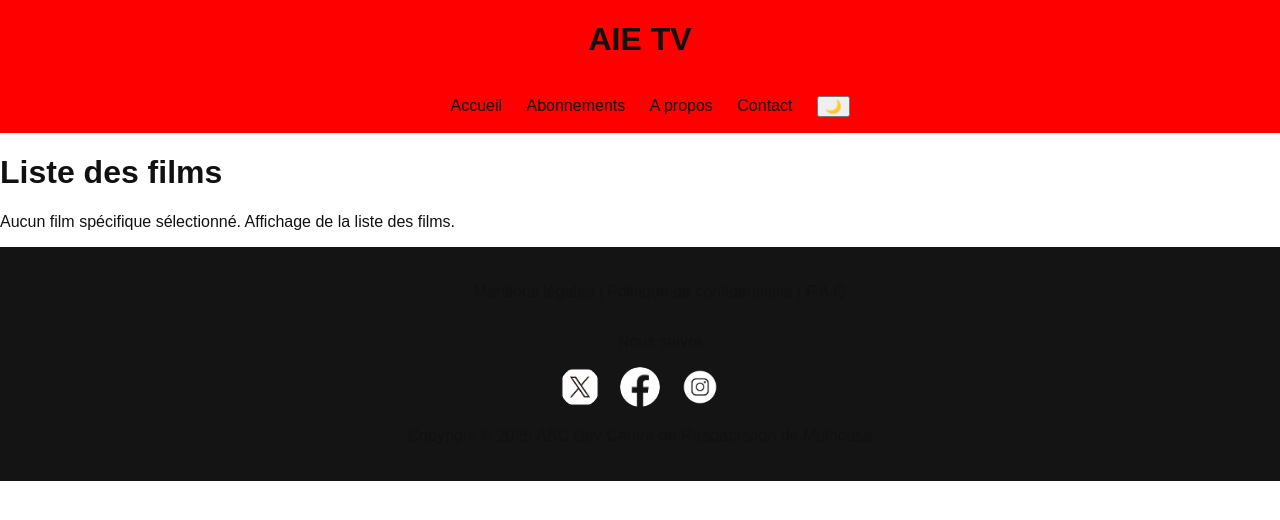
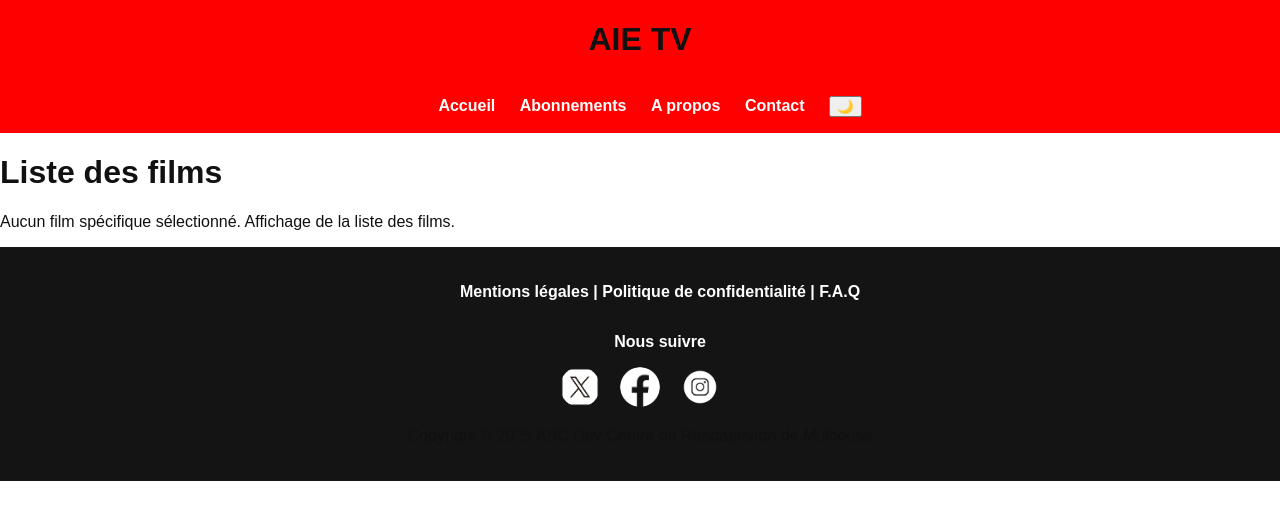
Before and after one commit to Aienova/ABC-projet, a PHP site: page /abc-project/film.php in a window 1280 px wide. Shown: the top 520 px of the page. Run offline with PHP 8.4, Linux system fonts and the light colour scheme; data that the repository does not hold is empty; some libraries are stand-ins or nearby versions.

Commit message:
eudes v6

```diff
--- a/styles/banner.css
+++ b/styles/banner.css
@@ -7,13 +7,14 @@
     margin: 0;
     position: relative;
 
-    color: white;
+    color: white!important;
     font-size: 3em;
     font-weight: bold;
     align-items: center;
     text-align: center;
     justify-content: center;
 }
+
 
 #banner::before {
     content: '';
--- a/styles/footer.css
+++ b/styles/footer.css
@@ -19,6 +19,8 @@ footer img{
     border-radius: 50%;
 }
 
+
+
 footer ul li {
     display: inline;
 
--- a/styles/main.css
+++ b/styles/main.css
@@ -10,6 +10,7 @@ body{
 
 header {
     background-color: red;
+    color: white!important;
 }
 
 a{
@@ -22,6 +23,10 @@ header ul li {
     margin-right: 20px;
 }
 
+header a,footer a,#banner P{
+    color: white!important;
+    font-weight: bold;
+}
 
 main {
     padding: 20px;
```
